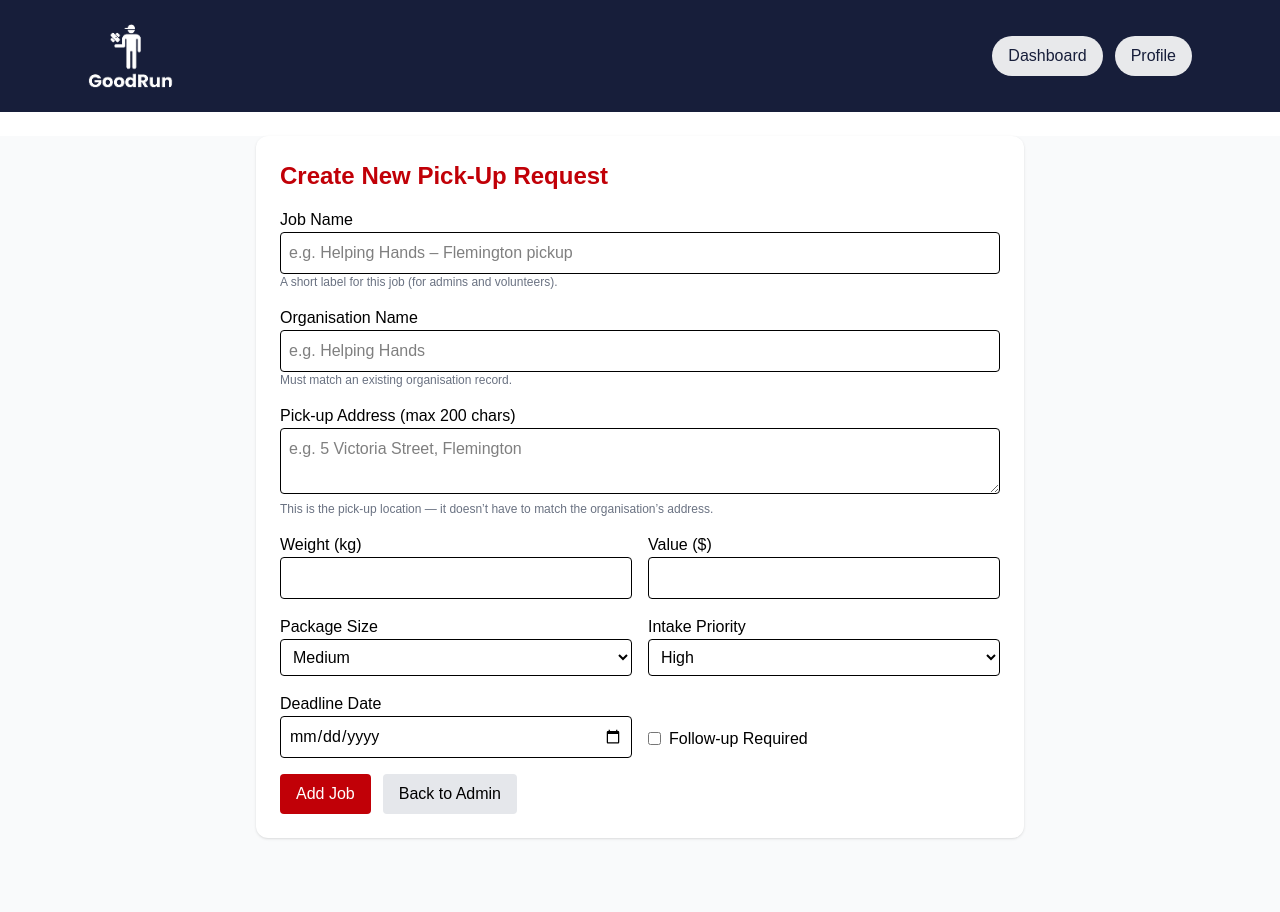
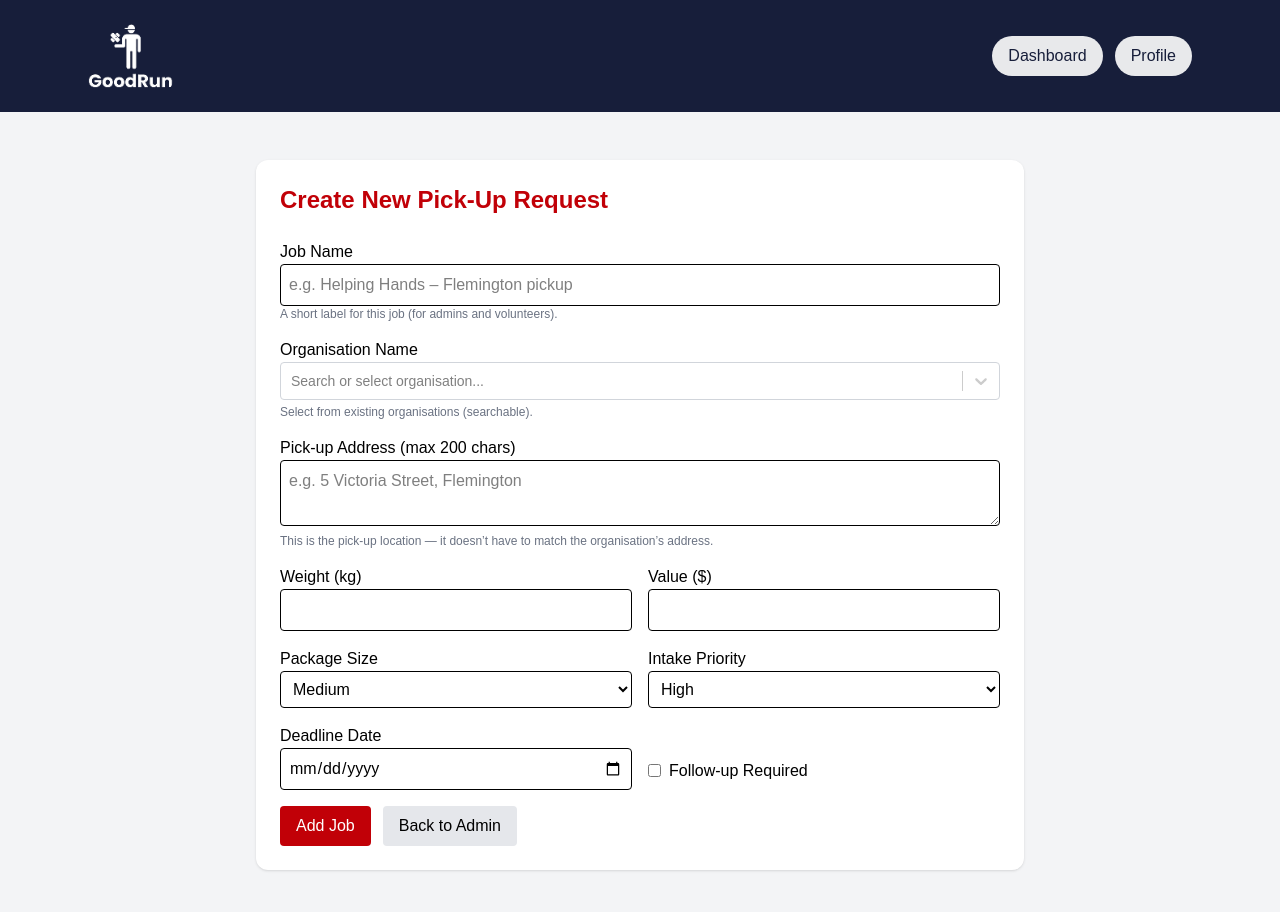
Before and after one commit to shermintea/GoodRun, a Next.js app: page /dashboard/admin/create-pickup in a window 1280 px wide. Shown: the top 912 px of the page. Built offline with nearby package versions, Linux system fonts and the light colour scheme; no server answers; the database is empty; sample sign-in values are in the browser's storage.

Commit message:
modified add job form for admin

```diff
--- a/app/dashboard/admin/create-pickup/page.tsx
+++ b/app/dashboard/admin/create-pickup/page.tsx
@@ -13,8 +13,9 @@
 
 "use client";
 
-import { useState } from "react";
+import { useEffect, useState, useCallback } from "react";
 import { useRouter } from "next/navigation";
+import Select from "react-select";
 
 type FormData = {
   jobName: string;
@@ -42,6 +43,9 @@ export default function CreatePickupPage() {
     deadlineDate: "",
     followUp: false,
   });
+
+  const [orgOptions, setOrgOptions] = useState<{ value: string; label: string }[]>([]);
+  const [searchTerm, setSearchTerm] = useState("");
 
   const [error, setError] = useState("");
   const [success, setSuccess] = useState("");
@@ -152,9 +156,42 @@ export default function CreatePickupPage() {
     }
   };
 
+  /* Handles organisation input */
+  const fetchOrganisations = useCallback(async (query: string) => {
+    try {
+      const res = await fetch(`/api/org?q=${encodeURIComponent(query)}`);
+      const data = await res.json();
+      if (data.ok) {
+        setOrgOptions(
+          data.organisations.map((org: any) => ({
+            value: org.name,
+            label: org.name,
+          }))
+        );
+      } else {
+        setOrgOptions([]);
+      }
+    } catch (err) {
+      console.error("Failed to fetch organisations:", err);
+    }
+  }, []);
+
+  useEffect(() => {
+    const delayDebounce = setTimeout(() => {
+      // Fetch all orgs when empty search, or filter by query
+      fetchOrganisations(searchTerm || "");
+    }, 400);
+    return () => clearTimeout(delayDebounce);
+  }, [searchTerm, fetchOrganisations]);
+
+  useEffect(() => {
+    fetchOrganisations(""); // initial fetch for all orgs
+  }, [fetchOrganisations]);
+
   return (
-    <div className="max-w-3xl mx-auto p-6 bg-white rounded-xl shadow-sm mt-6">
-      <h1 className="text-2xl font-semibold text-red-700 mb-4">
+    <div className="min-h-screen bg-gray-100 flex justify-center items-start pt-12 px-4">
+      <div className="w-full max-w-3xl bg-white p-6 rounded-xl shadow-sm">
+        <h1 className="text-2xl font-semibold text-red-700 mb-6">
           Create New Pick-Up Request
         </h1>
 
@@ -178,17 +215,38 @@ export default function CreatePickupPage() {
           {/* Organisation Name */}
           <div>
             <label className="font-medium">Organisation Name</label>
-          <input
-            type="text"
-            name="organisationName"
-            value={form.organisationName}
-            onChange={handleFieldChange}
-            className="w-full border rounded p-2"
-            placeholder="e.g. Helping Hands"
-            required
+            <Select
+              placeholder="Search or select organisation..."
+              isSearchable
+              isClearable
+              value={
+                form.organisationName
+                  ? { value: form.organisationName, label: form.organisationName }
+                  : null
+              }
+              onInputChange={(inputValue) => {
+                setSearchTerm(inputValue || "");
+                return inputValue;
+              }}
+              onChange={(selected) => {
+                setForm((prev) => ({
+                  ...prev,
+                  organisationName: selected ? selected.value : "",
+                }));
+              }}
+              options={orgOptions}
+              className="text-sm"
+              styles={{
+                control: (base) => ({
+                  ...base,
+                  borderColor: "#d1d5db",
+                  boxShadow: "none",
+                  "&:hover": { borderColor: "#9ca3af" },
+                }),
+              }}
             />
-          <p className="text-xs text-gray-500">
-            Must match an existing organisation record.
+            <p className="text-xs text-gray-500 mt-1">
+              Select from existing organisations (searchable).
             </p>
           </div>
 
@@ -325,5 +383,6 @@ export default function CreatePickupPage() {
           </div>
         </form>
       </div>
+    </div>
   );
 }
--- a/package.json
+++ b/package.json
@@ -27,6 +27,7 @@
     "react": "^19.1.1",
     "react-dom": "^19.1.1",
     "react-leaflet": "^5.0.0",
+    "react-select": "^5.10.2",
     "zod": "^4.1.12"
   },
   "devDependencies": {
```
Also changed, not shown: 1 other file (tests, documents, lock files or other folders). Lines whose indentation alone changed are shown as unchanged.
